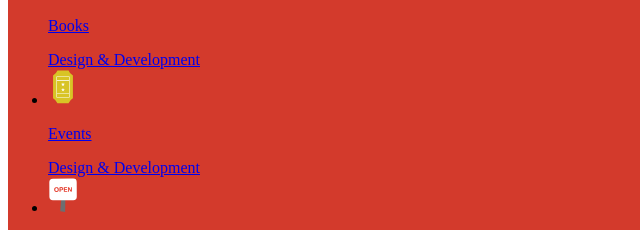
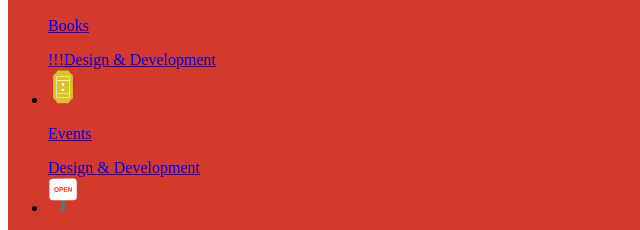
Before and after one commit to andreyarnapolin/smashingMagazineWeb, a plain HTML site: page index.html in a window 1280 px wide. Shown: the part 308-538 px from the top of the page, 0-640 px from the left. Drawn offline with Linux system fonts and the light colour scheme.

Commit message:
Change name

```diff
--- a/index.html
+++ b/index.html
@@ -24,7 +24,7 @@
             <a href="#">
               <img src="images/books.svg" alt="books" width="30" />
               <p>Books</p>
-              <span>Design & Development</span>
+              <span>!!!Design & Development</span>
             </a>
           </li>
           <li>
```
